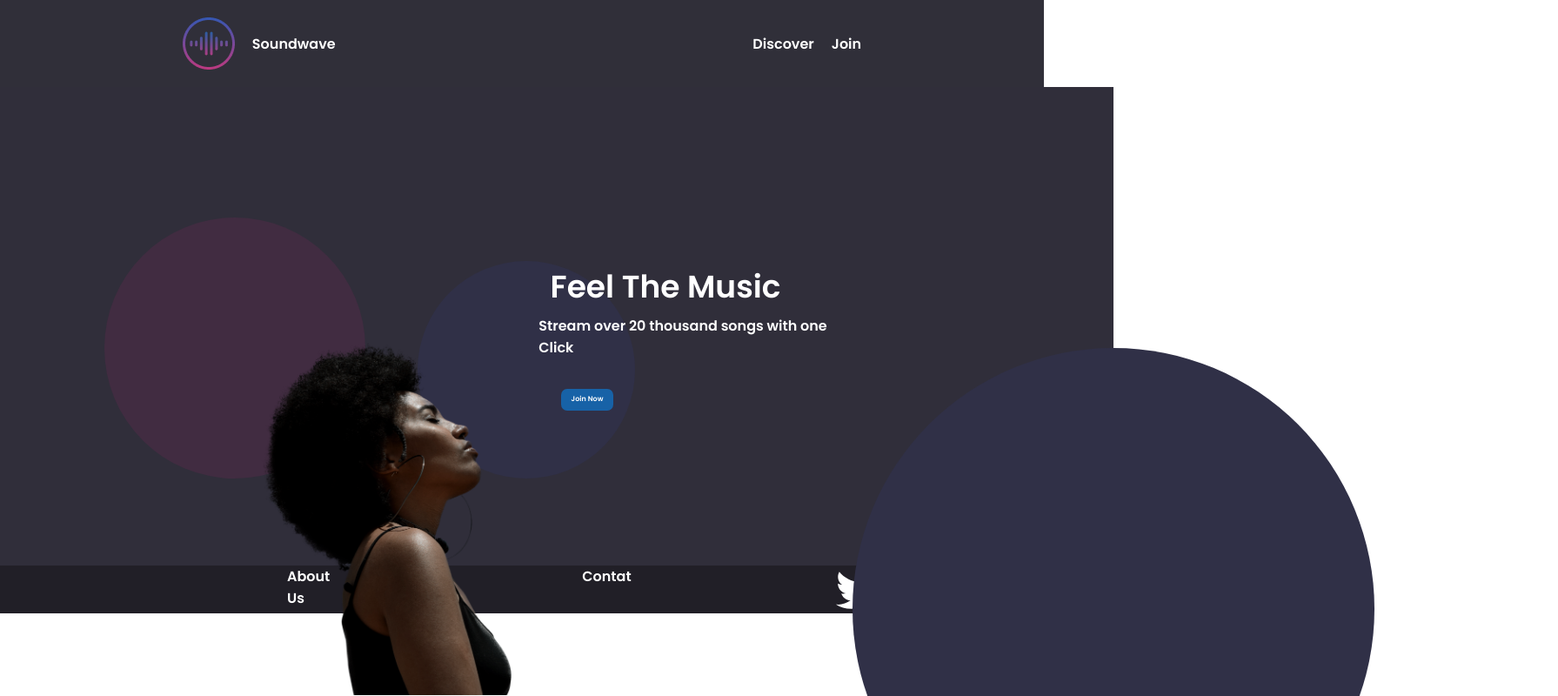
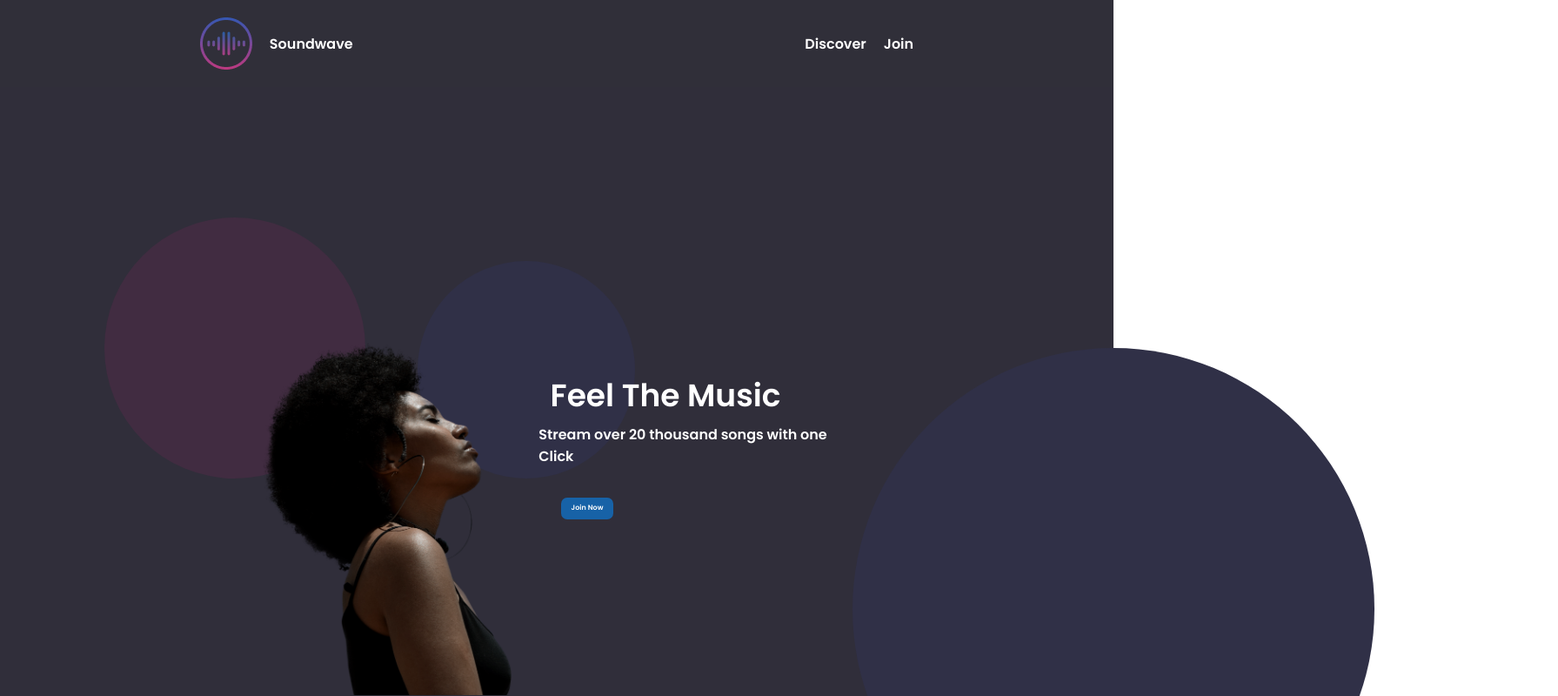
Before and after one commit to leandrita/SoundWave, a React (Create React App) app: page / in a window 1280 px wide. Shown: the top 800 px of the page at 87% size, 1791 px wide, since content can reach past the window. Built offline with nearby package versions, Linux system fonts and the light colour scheme.

Commit message:
esconder footer

```diff
--- a/src/App.js
+++ b/src/App.js
@@ -9,7 +9,7 @@ function App() {
     <body>
       <Header />
       <MainIndex />
-      <Footer />
+      {/* <Footer /> */}
     </body>
   );
 }
--- a/src/css/Header.css
+++ b/src/css/Header.css
@@ -4,7 +4,6 @@
     background: #302F39;
     width: 100%;
     height: 100px;
-    max-width: 1200px;
     display: flex;
     justify-content: space-around;
 
--- a/src/css/MainIndex.css
+++ b/src/css/MainIndex.css
@@ -4,7 +4,8 @@
   justify-content: center;
   align-items: center;
   width: 100%;
-  height: 550px;
+  height: 100vh;
+  overflow: hidden;
 }
 
 .content-main {
@@ -100,5 +101,4 @@
     background-color: #303047;
     z-index: 1;
     border-radius: 50%;
-
   }
```
